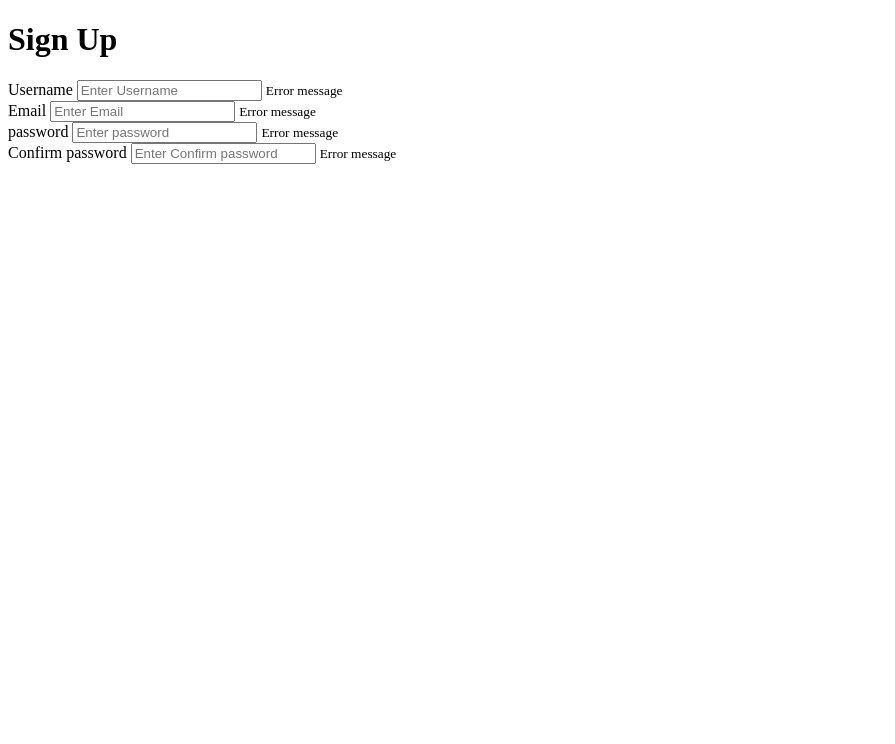
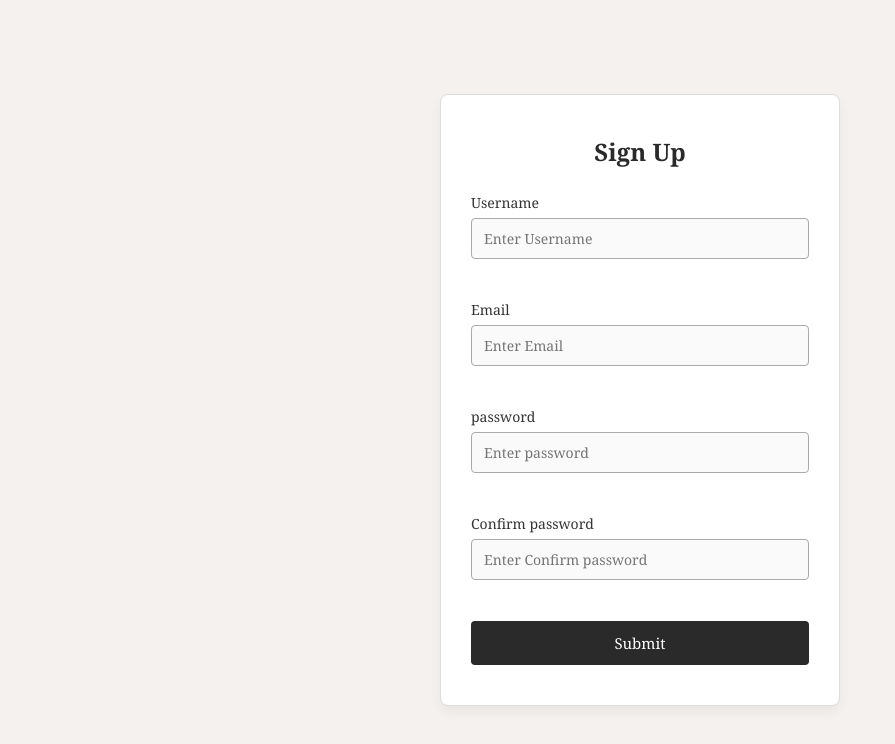
Before and after one commit to Tahakazmi880/Js-projects, a plain HTML site: page index.html in a window 1280 px wide. Shown: the whole page, without its empty margins (0-895 px from the left). Drawn offline with Linux system fonts and the light colour scheme.

Commit message:
project 1 CSS
complete project 1 styling

```diff
--- a/index.html
+++ b/index.html
@@ -11,28 +11,28 @@
 <div class="container">
     <form action="" id="form" class="form">
         <h1>Sign Up</h1>
-<div class="form-control">
-<label for="">Username</label>
-<input type="text" placeholder="Enter Username">
+<div class="form-control " >
+<label for="username">Username</label>
+<input type="text" id="username" placeholder="Enter Username">
 <small>Error message</small>
 </div>
 <div class="form-control">
-<label for="">Email</label>
-<input type="Email" placeholder="Enter Email">
+<label for="Email">Email</label>
+<input type="Email" id="Email" placeholder="Enter Email">
 <small>Error message</small>
 </div>
 <div class="form-control">
-<label for="">password</label>
-<input type="password" placeholder="Enter password">
+<label for="password1">password</label>
+<input type="password" id="password1" placeholder="Enter password">
 <small>Error message</small>
 </div>
 <div class="form-control">
-<label for="">Confirm password</label>
-<input type="password" placeholder="Enter Confirm password">
+<label for="password2">Confirm password</label>
+<input type="password" id="password2" placeholder="Enter Confirm password">
 <small>Error message</small>
 </div>
 
-
+<button>Submit</button>
     </form>
 </div>
 
--- a/style.css
+++ b/style.css
@@ -0,0 +1,102 @@
+:root{
+    --success-color : green;
+    --error-color : red;
+}
+/* Base Reset & Typography */
+* {
+  margin: 0;
+  padding: 0;
+  box-sizing: border-box;
+  font-family: 'Georgia', serif;
+}
+
+body {
+  background-color: #f4f1ee;
+  display: flex;
+  justify-content: center;
+  align-items: center;
+  height: 100vh;
+}
+
+/* Container Styling */
+.container {
+  background-color: #ffffff;
+  padding: 40px 30px;
+  border: 1px solid #ddd;
+  border-radius: 8px;
+  width: 100%;
+  max-width: 400px;
+  box-shadow: 0 6px 12px rgba(0, 0, 0, 0.05);
+}
+
+/* Form Title */
+h1 {
+  text-align: center;
+  margin-bottom: 25px;
+  font-size: 24px;
+  color: #2a2a2a;
+}
+
+/* Form Controls */
+.form-control {
+  margin-bottom: 20px;
+}
+
+label {
+  display: block;
+  margin-bottom: 6px;
+  font-size: 14px;
+  color: #333;
+}
+
+input {
+  width: 100%;
+  padding: 10px 12px;
+  border: 1px solid #aaa;
+  border-radius: 4px;
+  font-size: 14px;
+  background-color: #fafafa;
+  transition: border-color 0.3s;
+}
+
+input:focus {
+  border-color: #000;
+  outline: none;
+  background-color: #fff;
+}
+
+/* Error message */
+small {
+  color: var(--error-color);
+  font-size: 12px;
+  visibility: hidden;
+  margin-top: 4px;
+  display: block;
+}
+
+.form-control.error small {
+  visibility: visible;
+}
+
+.form-control.error input {
+  border-color: var(--error-color);
+}
+.form-control.success input{
+    border-color: var(--success-color);
+}
+/* Submit Button */
+button {
+  width: 100%;
+  padding: 12px;
+  background-color: #2a2a2a;
+  color: #fff;
+  font-size: 15px;
+  border: none;
+  border-radius: 4px;
+  cursor: pointer;
+  transition: background-color 0.3s;
+}
+
+button:hover {
+  background-color: #000;
+}
```
